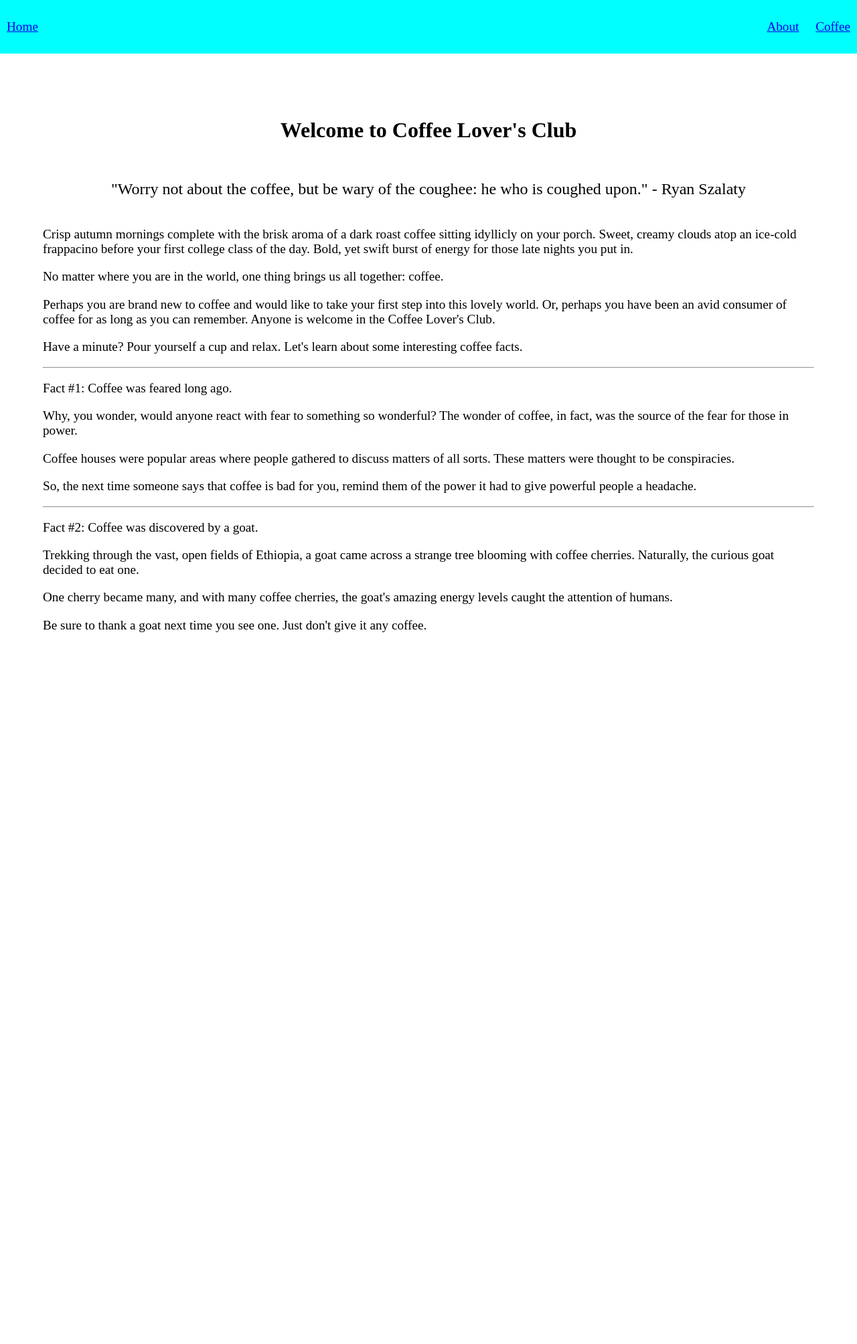
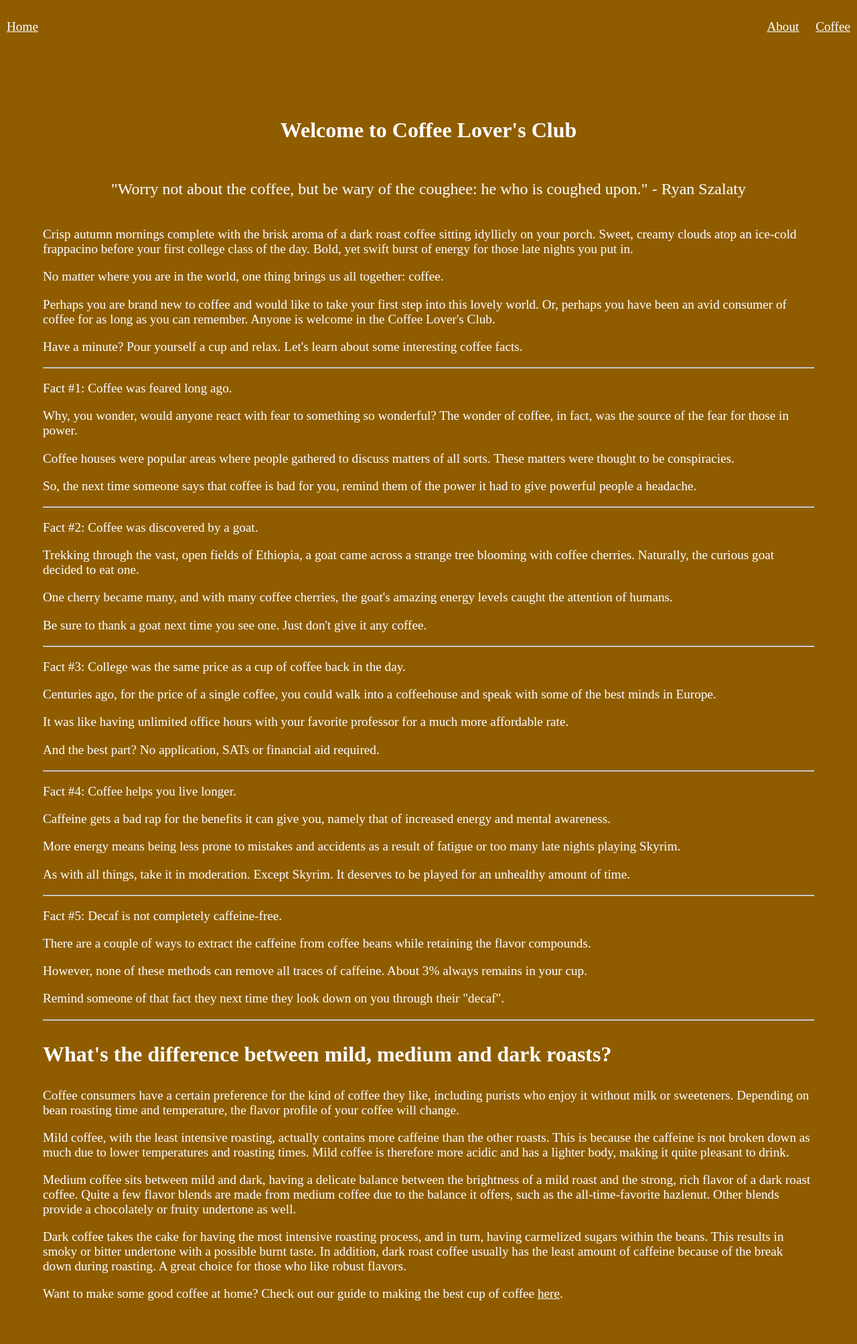
Before and after one commit to ryan-szalaty/Coffee-Lovers-Club, a Flask app: page / in a window 1280 px wide. Shown: the whole page at 67% size. Before the commit the page ends 944 px from the top, so only its background shows below. Run offline with Flask 3, Linux system fonts and the light colour scheme.

Commit message:
Added to homepage.

```diff
--- a/static/styles.css
+++ b/static/styles.css
@@ -3,6 +3,13 @@ body {
     width: auto;
     height: auto;
     font-size: 1.2rem;
+    background-color: rgb(143, 93, 0);
+    color: white
+}
+
+a {
+    text-decoration: underline;
+    color: white;
 }
 
 .navbar {
@@ -12,7 +19,6 @@ body {
     flex-direction: row;
     justify-content: space-between;
     align-items: center;
-    background-color: aqua;
 }
 
 .navbar-left a {
--- a/templates/index.html
+++ b/templates/index.html
@@ -10,7 +10,8 @@
 
   <div class="banner">
     <p class="title">Welcome to Coffee Lover's Club</p>
-    <p class="title-text">"Worry not about the coffee, but be wary of the coughee: he who is coughed upon." - Ryan Szalaty</p>
+    <p class="title-text">"Worry not about the coffee, but be wary of the coughee: he who is coughed upon." - Ryan
+      Szalaty</p>
   </div>
 
   <p>
@@ -36,13 +37,16 @@
         Fact #1: Coffee was feared long ago.
       </p>
       <p>
-        Why, you wonder, would anyone react with fear to something so wonderful? The wonder of coffee, in fact, was the source of the fear for those in power.
+        Why, you wonder, would anyone react with fear to something so wonderful? The wonder of coffee, in fact, was the
+        source of the fear for those in power.
       </p>
       <p>
-        Coffee houses were popular areas where people gathered to discuss matters of all sorts. These matters were thought to be conspiracies.
+        Coffee houses were popular areas where people gathered to discuss matters of all sorts. These matters were
+        thought to be conspiracies.
       </p>
       <p>
-        So, the next time someone says that coffee is bad for you, remind them of the power it had to give powerful people a headache.
+        So, the next time someone says that coffee is bad for you, remind them of the power it had to give powerful
+        people a headache.
       </p>
     </div>
     <hr>
@@ -51,16 +55,108 @@
         Fact #2: Coffee was discovered by a goat.
       </p>
       <p>
-        Trekking through the vast, open fields of Ethiopia, a goat came across a strange tree blooming with coffee cherries. Naturally, the curious goat decided to eat one.
+        Trekking through the vast, open fields of Ethiopia, a goat came across a strange tree blooming with coffee
+        cherries. Naturally, the curious goat decided to eat one.
       </p>
       <p>
-        One cherry became many, and with many coffee cherries, the goat's amazing energy levels caught the attention of humans.
+        One cherry became many, and with many coffee cherries, the goat's amazing energy levels caught the attention of
+        humans.
       </p>
       <p>
         Be sure to thank a goat next time you see one. Just don't give it any coffee.
       </p>
     </div>
+    <hr>
+    <div class="coffee-fact">
+      <p>
+        Fact #3: College was the same price as a cup of coffee back in the day.
+      </p>
+      <p>
+        Centuries ago, for the price of a single coffee, you could walk into a coffeehouse and speak with some of the
+        best minds in Europe.
+      </p>
+      <p>
+        It was like having unlimited office hours with your favorite professor for a much more affordable rate.
+      </p>
+      <p>
+        And the best part? No application, SATs or financial aid required.
+      </p>
+    </div>
   </div>
+  <!--Might want to give every second element a different color.-->
+  <hr>
+  <div class="coffee-fact">
+    <p>
+      Fact #4: Coffee helps you live longer.
+    </p>
+    <p>
+      Caffeine gets a bad rap for the benefits it can give you, namely that of increased energy and mental awareness.
+    </p>
+    <p>
+      More energy means being less prone to mistakes and accidents as a result of fatigue or too many late nights
+      playing Skyrim.
+    </p>
+    <p>
+      As with all things, take it in moderation. Except Skyrim. It deserves to be played for an unhealthy amount of
+      time.
+    </p>
+  </div>
+  <hr>
+  <div class="coffee-fact">
+    <p>
+      Fact #5: Decaf is not completely caffeine-free.
+    </p>
+    <p>
+      There are a couple of ways to extract the caffeine from coffee beans while retaining the flavor compounds.
+    </p>
+    <p>
+      However, none of these methods can remove all traces of caffeine. About 3% always remains in your cup.
+    </p>
+    <p>
+      Remind someone of that fact they next time they look down on you through their "decaf".
+    </p>
+  </div>
+  <hr>
+  <div class="coffee-education">
+    <p class="title">
+      What's the difference between mild, medium and dark roasts?
+    </p>
+    <p>
+      Coffee consumers have a certain preference for the kind of coffee they like,
+      including purists who enjoy it without milk or sweeteners. Depending on bean roasting time and temperature,
+      the flavor profile of your coffee will change.
+    </p>
+    <div class="coffee-education-mild">
+      <p>
+        Mild coffee, with the least intensive roasting, actually contains more caffeine than the other roasts. This is
+        because
+        the caffeine is not broken down as much due to lower temperatures and roasting times. Mild coffee is therefore
+        more acidic
+        and has a lighter body, making it quite pleasant to drink.
+      </p>
+    </div>
+    <div class="coffee-education-medium">
+      <p>
+        Medium coffee sits between mild and dark, having a delicate balance between the brightness of a mild roast and
+        the strong, rich
+        flavor of a dark roast coffee. Quite a few flavor blends are made from medium coffee due to the balance it
+        offers, such as
+        the all-time-favorite hazlenut. Other blends provide a chocolately or fruity undertone as well.
+      </p>
+    </div>
+    <div class="coffee-education-dark">
+      <p>
+        Dark coffee takes the cake for having the most intensive roasting process, and in turn, having carmelized sugars
+        within the
+        beans. This results in smoky or bitter undertone with a possible burnt taste. In addition, dark roast coffee
+        usually has the
+        least amount of caffeine because of the break down during roasting. A great choice for those who like robust
+        flavors.
+      </p>
+    </div>
+  </div>
+
+  <p>Want to make some good coffee at home? Check out our guide to making the best cup of coffee <a href="/coffee">here</a>.</p>
 
 </section>
 {% endblock %}
```
